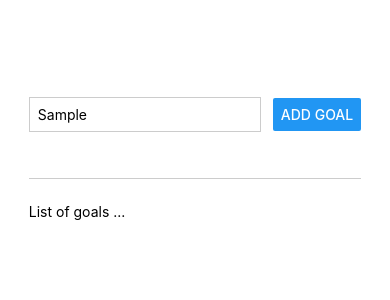
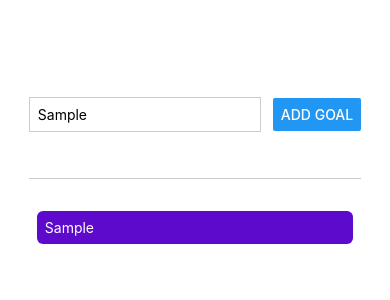
Before and after one commit to amitroy497/full-native-study-using-expo, a React Native app: screen / in a window 390 px wide. Both pictures are taken after typing "Sample" into the empty fields and a click on the button "ADD GOAL". Shown: the top 300 px of the page. Built offline with nearby package versions, Linux system fonts and the light colour scheme.

Commit message:
5. Managing a list

```diff
--- a/App.js
+++ b/App.js
@@ -1,5 +1,6 @@
 import { StyleSheet, View } from 'react-native';
-import Main from './src/4-HandlingEvents';
+import Main from './src/5-ManagingAList';
+// import Main from './src/4-HandlingEvents';
 // import Main from './src/3-LayoutAndFlexbox';
 // import Main from './src/2-StyleSheet';
 // import Main from './src/1-InlineStyles';
--- /dev/null
+++ b/src/5-ManagingAList/index.js
@@ -0,0 +1,72 @@
+import { useState } from 'react';
+import { Button, StyleSheet, Text, TextInput, View } from 'react-native';
+
+const Main = () => {
+	const [enteredGoalText, setEnteredGoalText] = useState('');
+	const [goals, setGoals] = useState([]);
+
+	const goalInputHandler = (enteredText) => {
+		setEnteredGoalText(enteredText);
+	};
+	const addGoalHandler = () => {
+		setGoals((currentGoals) => [...currentGoals, enteredGoalText]);
+	};
+
+	return (
+		<View style={styles.appContainer}>
+			<View style={styles.inputContainer}>
+				<TextInput
+					style={styles.textinput}
+					placeholder='Enter a goal'
+					onChangeText={goalInputHandler}
+				/>
+				<Button title='Add Goal' onPress={addGoalHandler} />
+			</View>
+			<View style={styles.goalsContainer}>
+				{goals.map((goal) => (
+					<View style={styles.goalItem} key={goal}>
+						<Text style={styles.goalText}>{goal}</Text>
+					</View>
+				))}
+			</View>
+		</View>
+	);
+};
+
+const styles = StyleSheet.create({
+	appContainer: {
+		flex: 1,
+		paddingTop: 50,
+		paddingHorizontal: 16,
+	},
+	inputContainer: {
+		flex: 1,
+		flexDirection: 'row',
+		justifyContent: 'space-between',
+		alignItems: 'center',
+		marginBottom: 24,
+		borderBottomWidth: 1,
+		borderBottomColor: '#cccccc',
+	},
+	textinput: {
+		borderWidth: 1,
+		borderColor: '#cccccc',
+		width: '70%',
+		marginRight: 8,
+		padding: 8,
+	},
+	goalsContainer: {
+		flex: 5,
+	},
+	goalItem: {
+		margin: 8,
+		padding: 8,
+		borderRadius: 6,
+		backgroundColor: '#5e0acc',
+	},
+	goalText: {
+		color: 'white',
+	},
+});
+
+export default Main;
```
